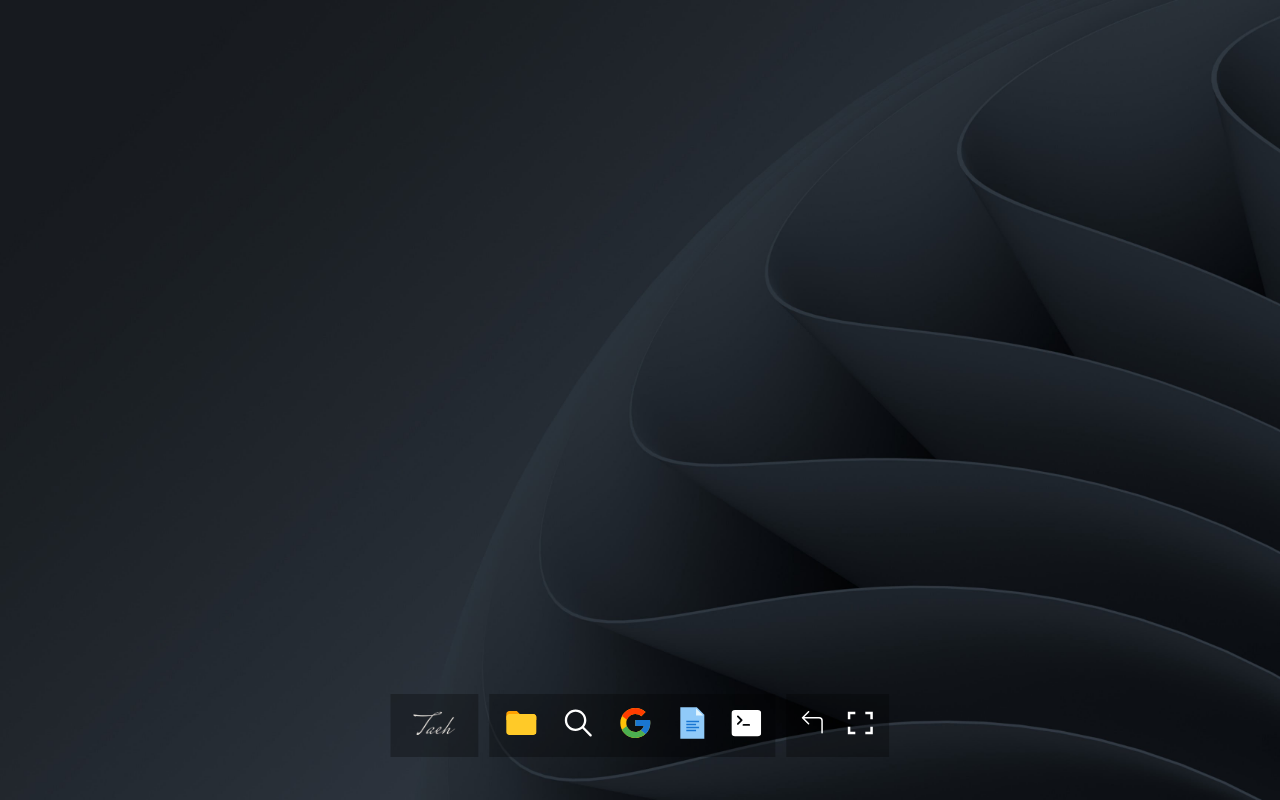
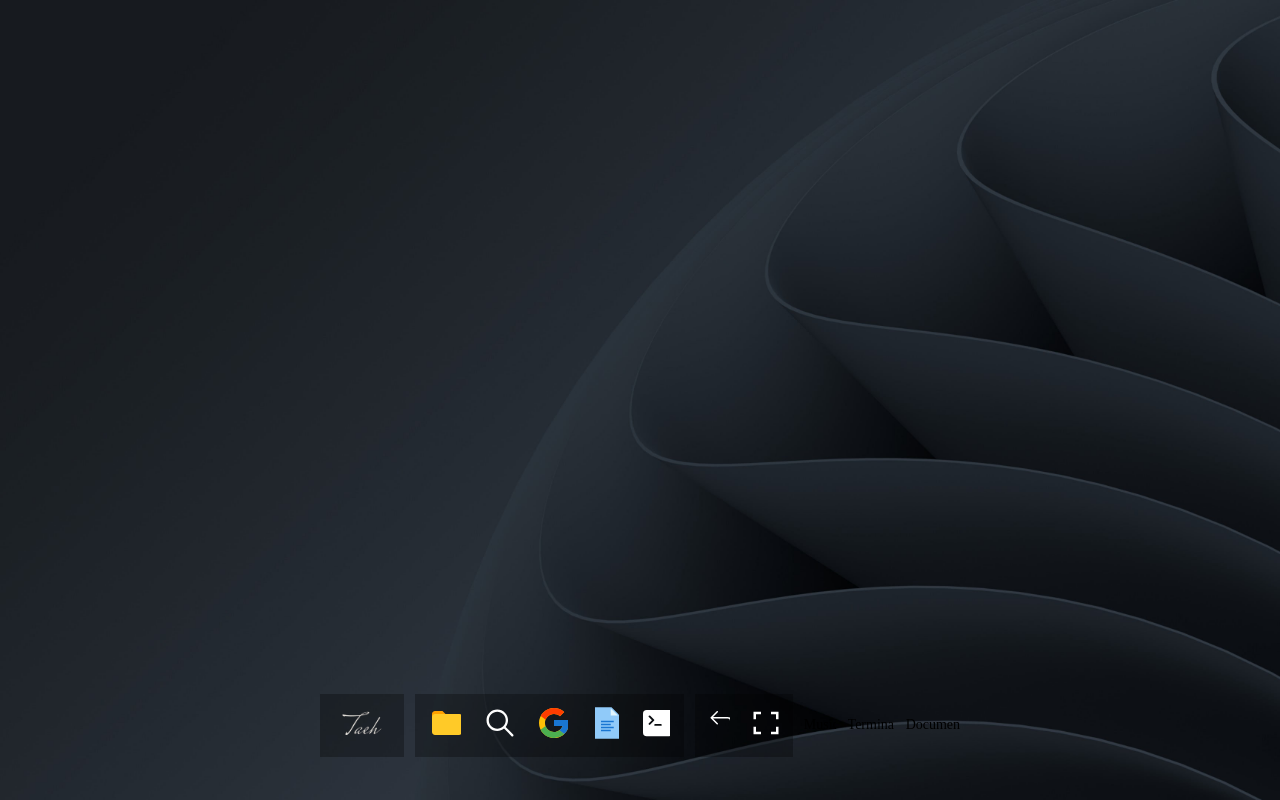
Before and after one commit to tjdrkr2580/kimtaehyun, a React (Create React App) app: page /home in a window 1280 px wide. Built offline with nearby package versions, Linux system fonts and the light colour scheme.

Commit message:
추가 Folder Music Terminal Document

```diff
--- a/src/components/Nav.jsx
+++ b/src/components/Nav.jsx
@@ -9,6 +9,10 @@ import { BsArrow90DegLeft } from "react-icons/bs";
 import Logo from "../assets/logo.png";
 import { Link } from "react-router-dom";
 import { RiFullscreenFill } from "react-icons/ri";
+import Folder from "./Folder";
+import Music from "./Music";
+import Terminal from "./Terminal";
+import Document from "./Document";
 
 const Nav = () => {
   const [folder, setFo] = useState(false);
@@ -84,6 +88,10 @@ const Nav = () => {
           <RiFullscreenFill size={30} />
         </li>
       </ul>
+      <Folder />
+      <Music />
+      <Terminal />
+      <Document />
     </nav>
   );
 };
--- a/src/routes/Greeting.jsx
+++ b/src/routes/Greeting.jsx
@@ -22,7 +22,6 @@ const Greeting = () => {
     let mm = String(date.getMonth() + 1).padStart(2, "0");
     let week = new Array("일", "월", "화", "수", "목", "금", "토");
     let day = new Date().getDay();
-    // eslint-disable-next-line no-useless-concat
     let today = mm + "월" + " " + dd + "일" + " " + week[day] + "요일";
     let time = h + ":" + m;
     document.querySelector(".greeting-clock").innerText = time;
```
